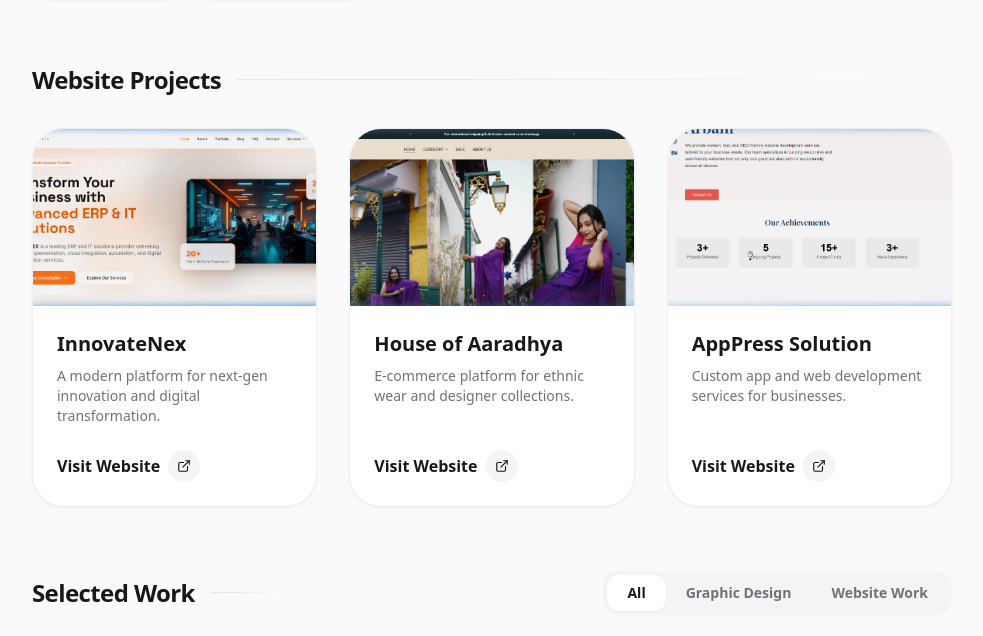
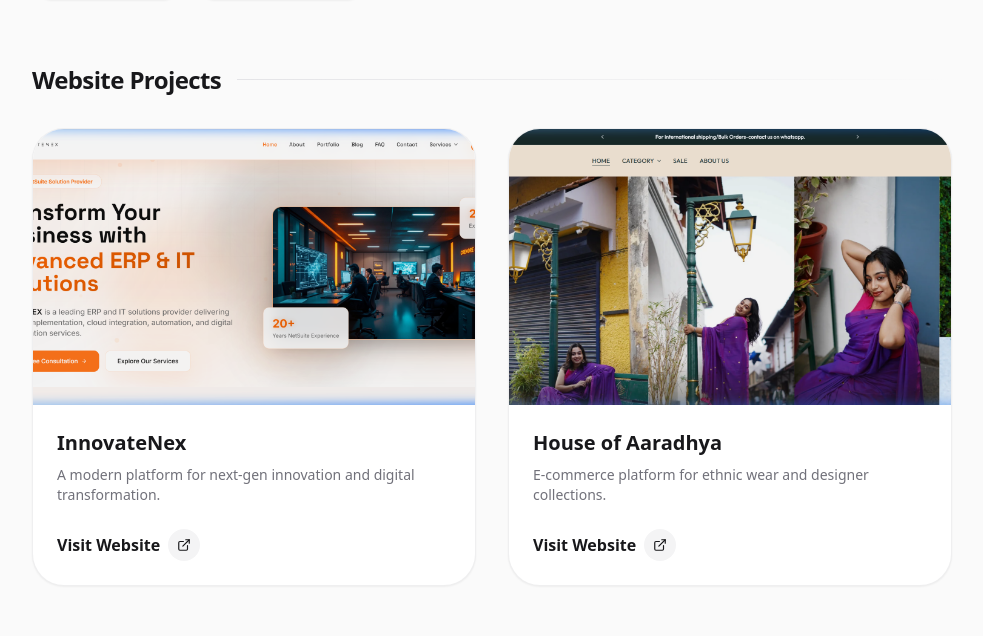
Before and after one commit to Gouravb881/graphic-design-portfolio, a React app: page / in a window 1280 px wide. Shown: the part 1884-2520 px from the top of the page, without its empty margins (288-1271 px from the left). Built offline with nearby package versions, Linux system fonts and the light colour scheme; the HTML template or start-up script is replaced by a standard one.

Commit message:
Remove AppPress Solution from website projects and update layout

```diff
--- a/src/App.jsx
+++ b/src/App.jsx
@@ -447,12 +447,6 @@
       img: '/websites/houseofaaradhya.png',
       url: 'https://houseofaaradhya.com/'
     },
-    {
-      title: 'AppPress Solution',
-      description: 'Custom app and web development services for businesses.',
-      img: '/websites/apppreesssolution.png',
-      url: 'https://apppreesssolution.in/'
-    }
   ];
 
   return (
@@ -462,7 +456,7 @@
         <div className="ml-4 h-px flex-1 bg-gradient-to-r from-zinc-200 dark:from-zinc-800 to-transparent"></div>
       </div>
 
-      <div className="grid grid-cols-1 md:grid-cols-3 gap-8">
+      <div className="grid grid-cols-1 md:grid-cols-2 gap-8">
         {websites.map((site, i) => (
           <motion.div
             key={i}
```
